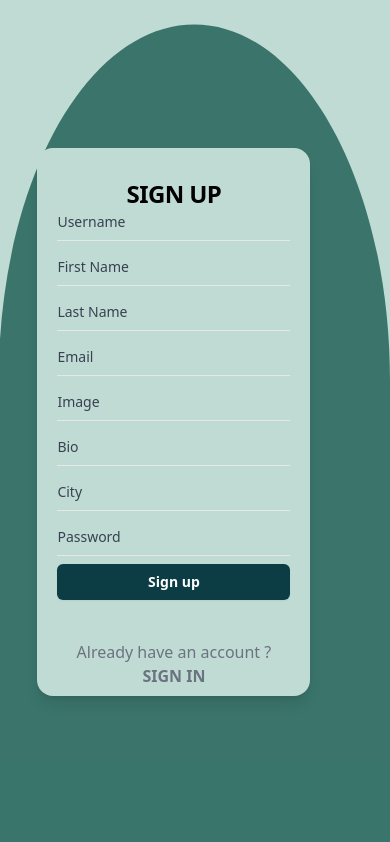
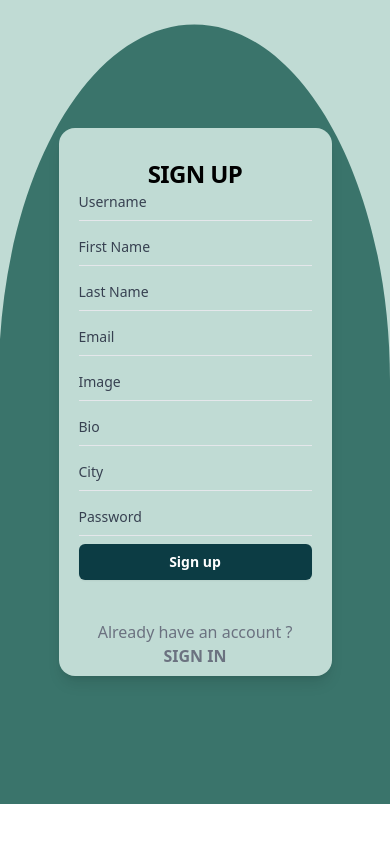
Before and after one commit to zlhshn/blog_app, a React (Create React App) app: page /register in a window 390 px wide. Built offline with nearby package versions, Linux system fonts and the light colour scheme.

Commit message:
feat: responsive design for register and login page

```diff
--- a/src/pages/Login.jsx
+++ b/src/pages/Login.jsx
@@ -14,11 +14,11 @@ export default function Login() {
   return (
     <>
       <div className=" bg-primary">
-        <div className="flex  h-[100vh] flex-row justify-center items-center ">
+        <div className="flex  h-[100vh] flex-row justify-between items-center ">
           <div className=" ">
-            <img src={loginImg} alt="" className="h-[100vh] w-[100%]" />
+            <img src={loginImg} alt="" className="hidden sm:block h-[100vh] w-[100%]" />
           </div>
-          <div className="flex flex-col justify-center w-[70%] sm:w-[40%] h-[50%]  bg-secondary rounded-2xl px-5 shadow-lg me-[5vh]">
+          <div className="flex flex-col justify-center w-[90%] sm:w-[75%] sm:h-[50%] md:w-[60%] lg:w-[30%] bg-secondary rounded-2xl px-5 lg:px-10 shadow-lg mx-[5vh]">
             <div className="sm:mx-auto sm:w-full sm:max-w-lg">
               <h2 className="mt-10 text-center text-2xl font-bold leading-9 tracking-tight text-text-main">
                 SIGN IN
@@ -40,7 +40,7 @@ export default function Login() {
               </Formik>
               </div>
 
-              <p className="mt-10 text-center text-md text-gray-500">
+              <p className="my-10 text-center text-md text-gray-500">
                 Not a member?
                 <Link
                   to={"/register"}
--- a/src/pages/Register.jsx
+++ b/src/pages/Register.jsx
@@ -6,8 +6,8 @@ import { NavLink } from "react-router-dom";
 const Register = () => {
   const { register } = useAuthCalls();
   return (
-    <div className="relative h-[100vh] flex justify-center items-center bg-[#175c51d8]">
-      <div className="flex flex-col justify-center w-[70%] sm:w-[40%] rounded-2xl px-5 shadow-lg me-[5vh] bg-[#c0dbd4]">
+    <div className="relative sm:h-[100vh] py-12 flex justify-center items-center bg-[#175c51d8]">
+      <div className="flex flex-col justify-center my-20  w-[70%] sm:w-[50%] md:w-[40%] lg:w-[30%] rounded-2xl px-5  shadow-lg   bg-[#c0dbd4]">
         <div className="sm:mx-auto sm:w-full sm:max-w-lg">
           <h2 className="mt-10 text-center text-2xl font-bold leading-3 tracking-tight text-text-[#00323B]">
             SIGN UP
```
